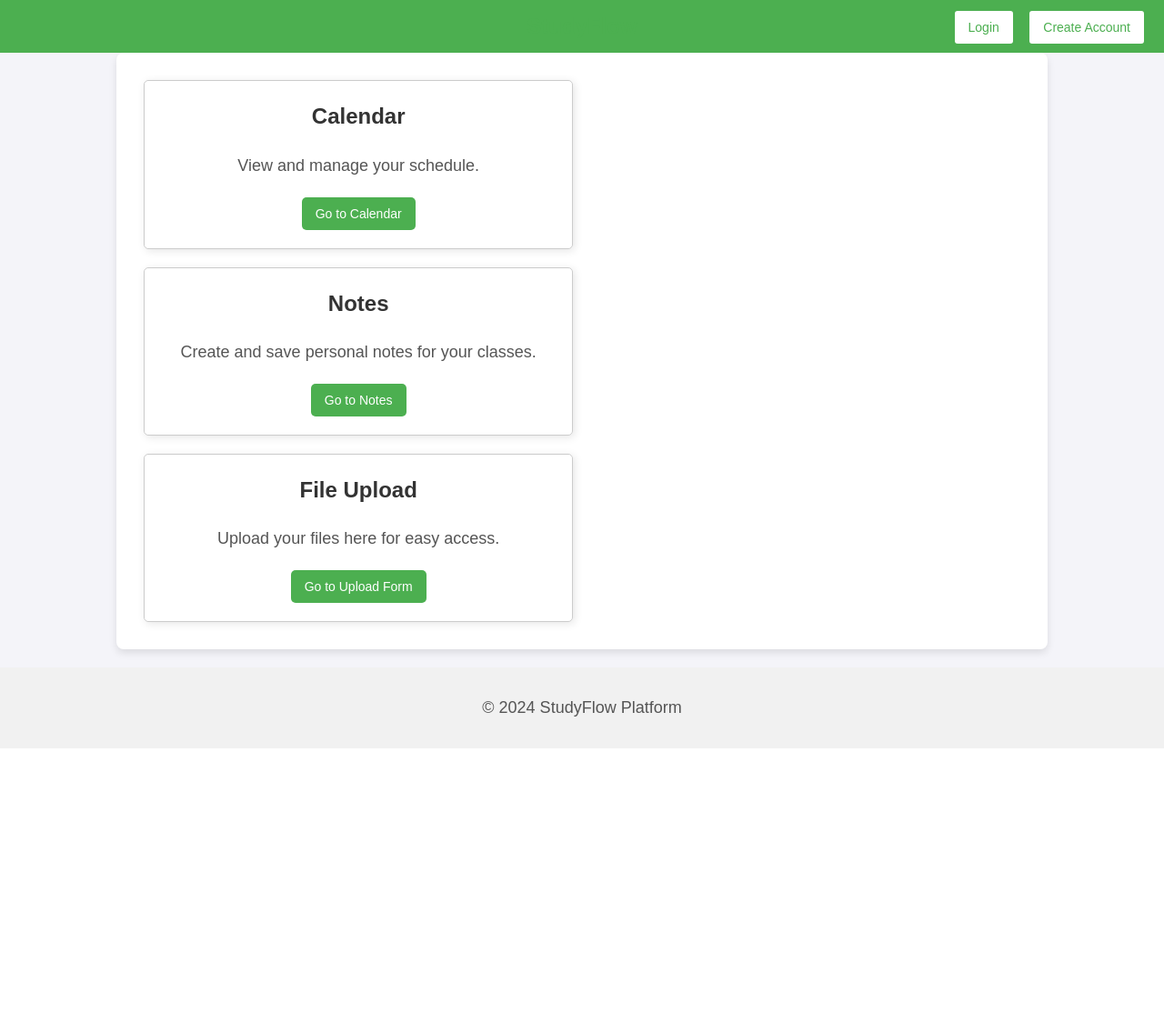
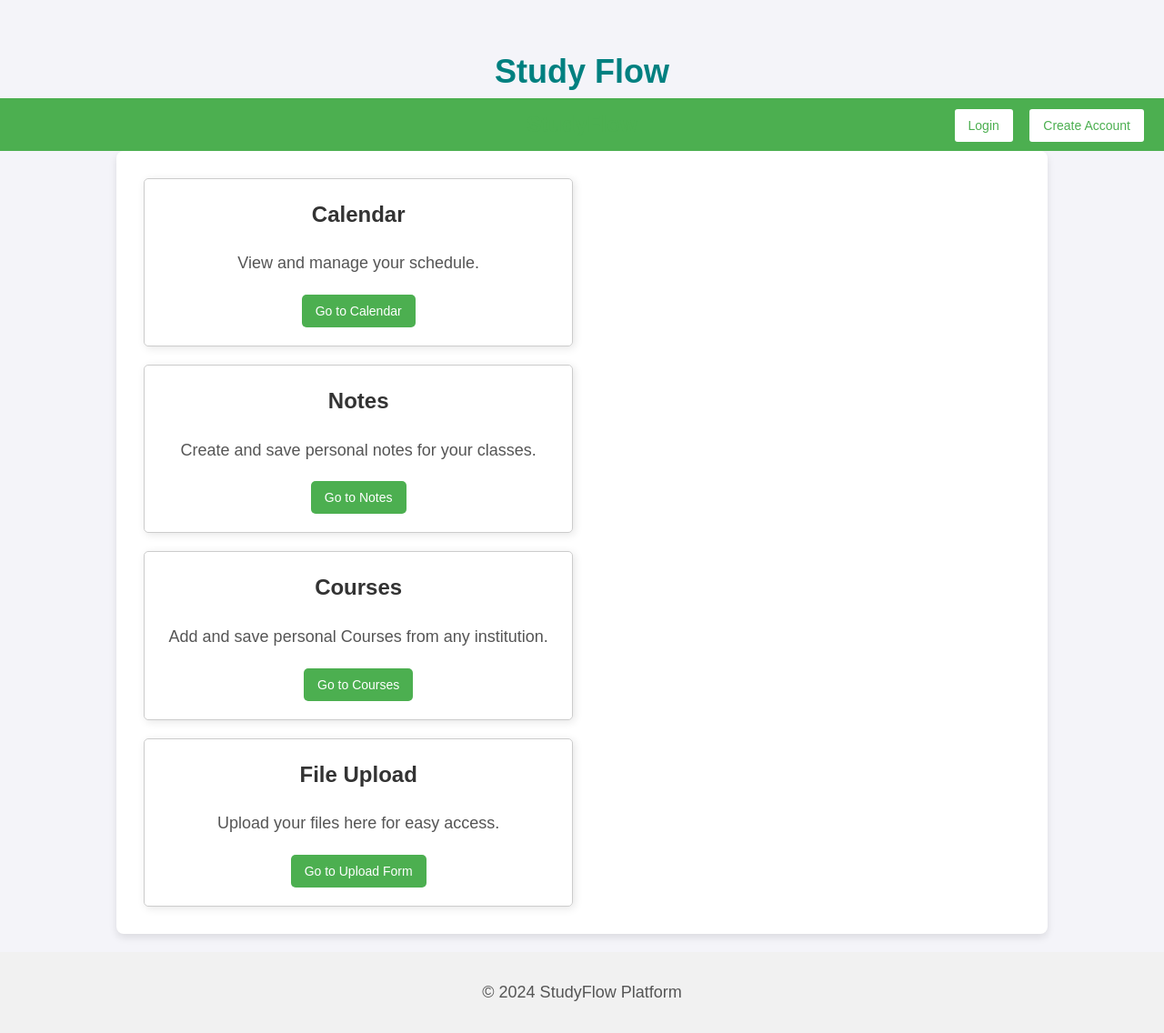
Before and after one commit to saulabreu31/CEN-4010-Group-2, a Flask app: page / in a window 1280 px wide. Shown: the whole page at 91% size. Before the commit the page ends 823 px from the top, so only its background shows below. Run offline with Flask 3, Linux system fonts and the light colour scheme.

Commit message:
Added courses & title changes color everytime

```diff
--- a/templates/index.html
+++ b/templates/index.html
@@ -1,6 +1,25 @@
 <!DOCTYPE html>
 <html lang="en">
-<head>
+    <head>
+        <title>Study Flow</title>
+        <script>
+          document.addEventListener("DOMContentLoaded", () => {
+            const colors = ["red", "blue", "green", "orange", "purple", "pink", "teal"];
+            const randomColor = colors[Math.floor(Math.random() * colors.length)];
+            document.title = "Study Flow"; // Ensures title matches the content
+            const titleElement = document.getElementById("dynamic-title");
+            if (titleElement) {
+              titleElement.style.color = randomColor;
+            }
+          });
+        </script>
+      </head>
+      <body>
+        <h1 id="dynamic-title">Study Flow</h1>
+      </body>
+
+ <html lang="en">
+ <head>
     <meta charset="UTF-8">
     <meta name="viewport" content="width=device-width, initial-scale=1.0">
     <title>StudyFlow</title>
@@ -105,6 +124,14 @@
             </a>
         </div>
 
+        <div class="section" id="notes-section">
+            <h2>Courses</h2>
+            <p>Add and save personal Courses from any institution.</p>
+            <a href="{{ url_for('uploadCourses') }}">
+                <button>Go to Courses</button>
+            </a>
+        </div>
+
         <!-- File Upload Section -->
         <div class="section" id="file-upload-section">
             <h2>File Upload</h2>
```
